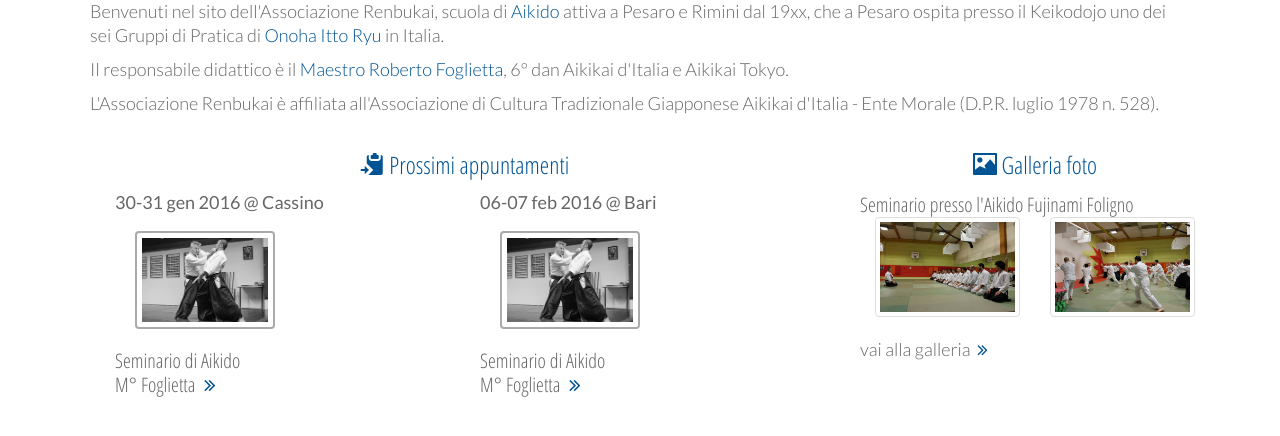
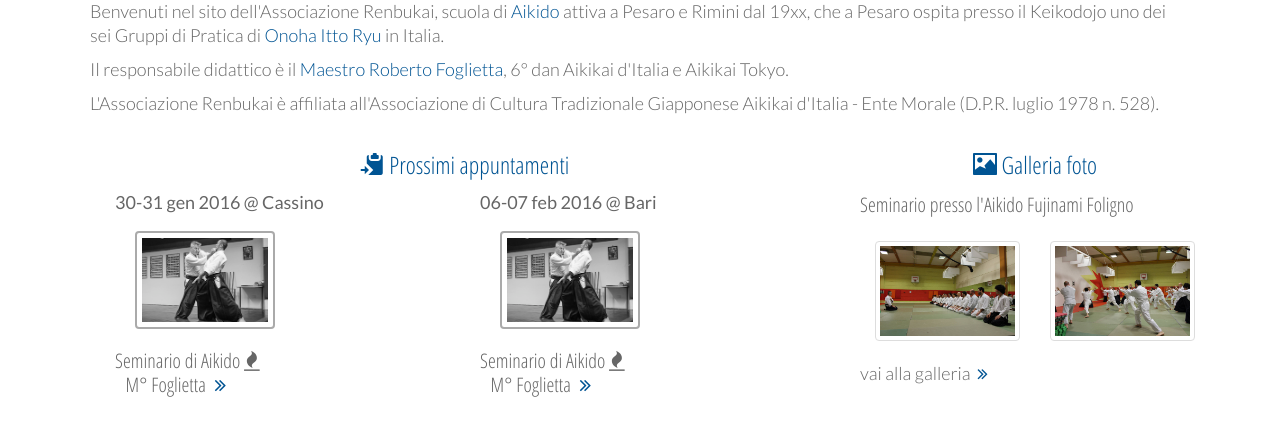
Before and after one commit to cbolk/renbukai-website, a PHP site: page / in a window 1280 px wide. Shown: the part 195-631 px from the top of the page. Run offline with PHP 8.4, Linux system fonts and the light colour scheme; some libraries are stand-ins or nearby versions.

Commit message:
fixing home page

```diff
--- a/index.php
+++ b/index.php
@@ -74,8 +74,8 @@
                     }
                ?>
                <div class="caption">
-                    <p><?php echo $semdata[0]['titolo']; ?>
-                    <?php if($semdata[0]['diretto'] != "") echo "<br/>" . $semdata[0]['diretto']; ?>
+                    <p><?php echo $semdata[0]['titolo']; ?> <i class="fa fa-fire"></i>
+                    <?php if($semdata[0]['diretto'] != "") echo "<br/>&nbsp;&nbsp;" . $semdata[0]['diretto']; ?>
                      <a title='tutte le informazioni' href='./seminari.php#<?php echo $semdata[0]['sid']; ?>'>&nbsp;<i class="fa fa-angle-double-right"></i></a></p>
                 </div>
                 </div>
@@ -91,8 +91,8 @@
                     }
                ?>
                <div class="caption">
-                    <p><?php echo $semdata[1]['titolo']; ?>
-                    <?php if($semdata[1]['diretto'] != "") echo "<br/>" . $semdata[1]['diretto']; ?>
+                    <p><?php echo $semdata[1]['titolo']; ?> <i class="fa fa-fire"></i>
+                    <?php if($semdata[1]['diretto'] != "") echo "<br/>&nbsp;&nbsp;" . $semdata[1]['diretto']; ?>
                      <a title='tutte le informazioni' href='./seminari.php#<?php echo $semdata[1]['sid']; ?>'>&nbsp;<i class="fa fa-angle-double-right"></i></a></p>
                 </div>
                 </div>
@@ -103,7 +103,7 @@
                     if($image != "" && $image != null){
                         ?>
 		                <h4 class='acenter'><span class="glyphicon glyphicon-picture" aria-hidden="true"></span> Galleria foto</h4>
-            			<div class="caption"><?php echo $title; ?><br/></div>
+            			<div class="caption"><?php echo $title; ?><br/>&nbsp;</div>
                         <div class="col-xs-12 col-sm-6 col-lg-6">
                              <a class="thumbnail" href="<?php echo $image[0]['image']; ?>">
                                 <img  class="img-responsive" src="<?php echo $image[0]['image']; ?>" alt="">
```
